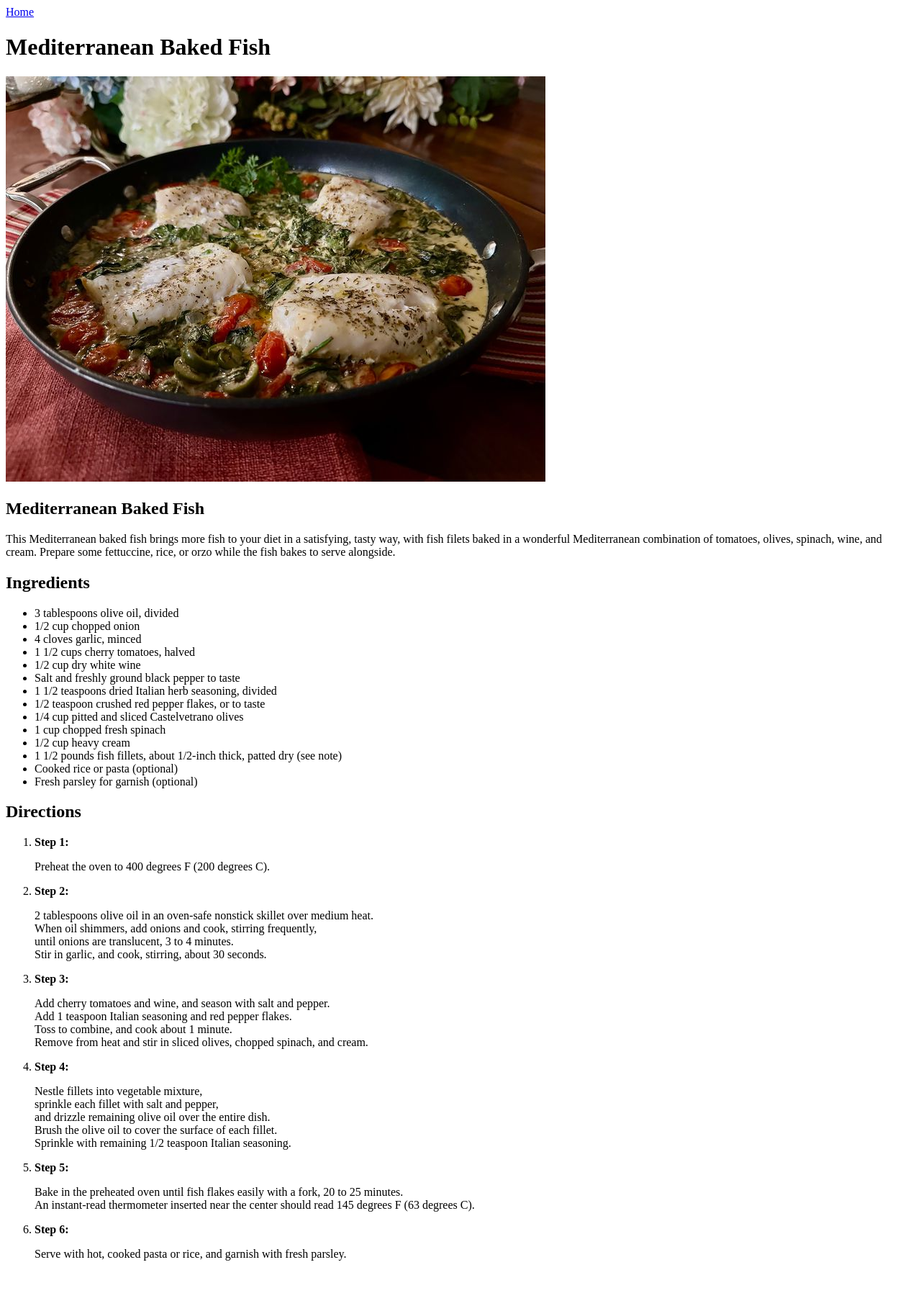
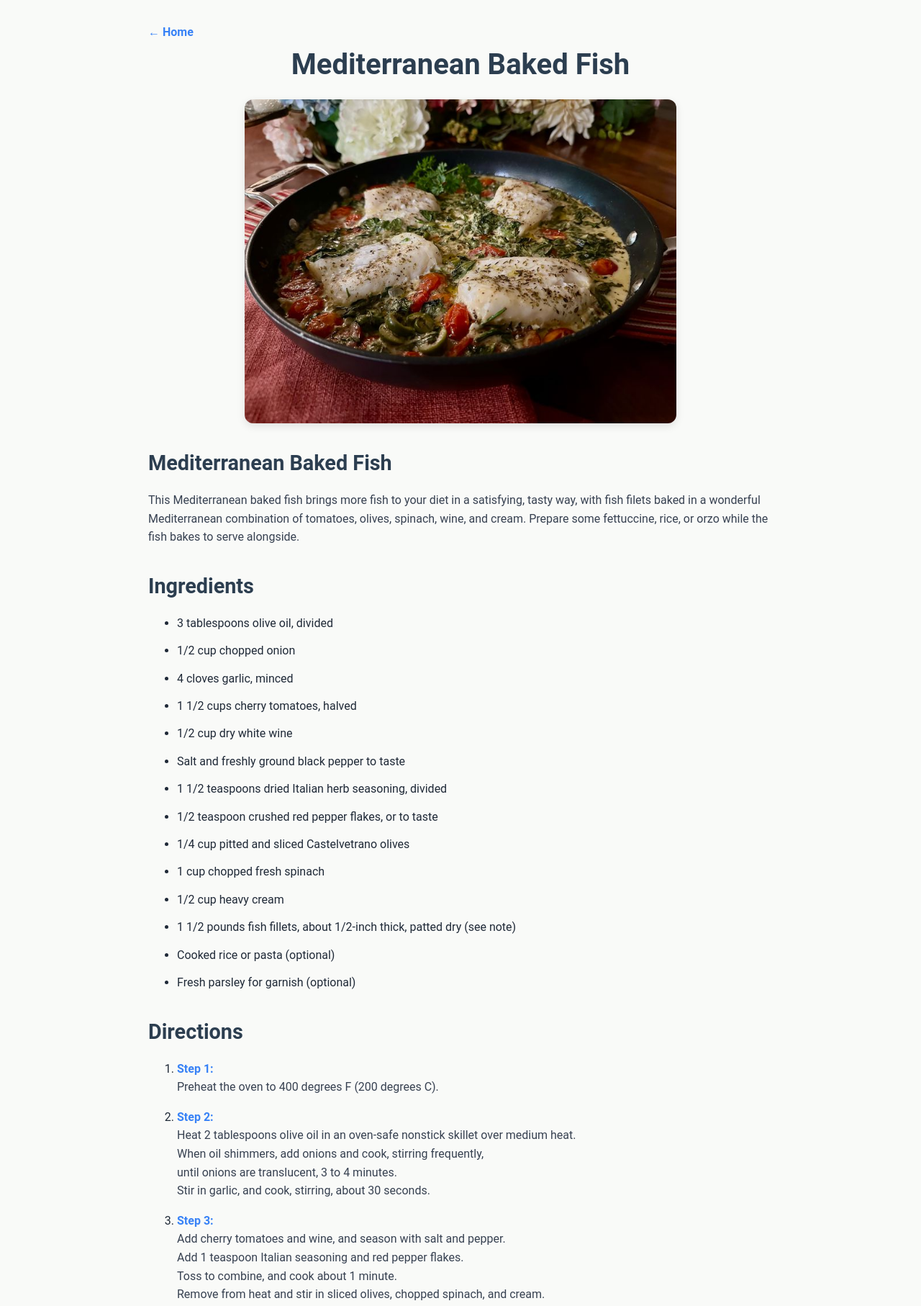
Before and after one commit to L1vStr34m/odin-recipes, a plain HTML site: page recipes/mediterranean_baked_fish.html in a window 1280 px wide. Shown: the top 1814 px of the page at 72% size. Before the commit the page ends 1767 px from the top, so only its background shows below. Drawn offline with Linux system fonts and the light colour scheme.

Commit message:
Add responsive layout and polished styling to Mediterranean Baked Fish recipe page

```diff
--- a/recipes/mediterranean_baked_fish.html
+++ b/recipes/mediterranean_baked_fish.html
@@ -4,13 +4,127 @@
   <meta charset="UTF-8" />
   <meta name="viewport" content="width=device-width, initial-scale=1" />
   <title>Mediterranean Baked Fish</title>
+  <style>
+    /* Reset and base styling */
+    * {
+      box-sizing: border-box;
+      margin: 0;
+      padding: 0;
+    }
+
+    body {
+      font-family: 'Roboto', Arial, sans-serif;
+      background-color: #F9FAF8;
+      color: #1F2937;
+      line-height: 1.6;
+      max-width: 900px;
+      margin: 2rem auto;
+      padding: 0 1rem;
+    }
+
+    a {
+      color: #3882F6;
+      text-decoration: none;
+      font-weight: 600;
+      transition: color 0.3s ease;
+    }
+
+    a:hover,
+    a:focus {
+      color: #2c6fde;
+      text-decoration: underline;
+      outline: none;
+    }
+
+    h1 {
+      font-size: 2.5rem;
+      margin-bottom: 1rem;
+      text-align: center;
+      color: #2c3e50;
+    }
+
+    h2 {
+      font-size: 1.8rem;
+      margin-top: 2rem;
+      margin-bottom: 1rem;
+      color: #2c3e50;
+    }
+
+    img {
+      display: block;
+      width: 100%;
+      max-width: 600px;
+      margin: 1rem auto 2rem auto;
+      border-radius: 12px;
+      box-shadow: 0 4px 12px rgba(0,0,0,0.1);
+      object-fit: cover;
+    }
+
+    ul, ol {
+      margin-left: 1.5rem;
+      margin-bottom: 1.5rem;
+      padding-left: 1rem;
+    }
+
+    li {
+      margin-bottom: 0.8rem;
+    }
+
+    strong {
+      color: #3882F6;
+    }
+
+    p {
+      margin-bottom: 1rem;
+      font-size: 1rem;
+      color: #374151;
+    }
+
+    hr {
+      border: none;
+      border-top: 2px solid #3882F6;
+      margin: 2rem 0;
+      max-width: 150px;
+      margin-left: 0;
+    }
+
+    /* Responsive adjustments */
+    @media (max-width: 600px) {
+      body {
+        margin: 1rem;
+        padding: 0 1rem;
+      }
+
+      h1 {
+        font-size: 2rem;
+      }
+
+      h2 {
+        font-size: 1.4rem;
+      }
+
+      img {
+        max-width: 100%;
+        height: auto;
+        margin-bottom: 1.5rem;
+      }
+
+      ul, ol {
+        margin-left: 1rem;
+      }
+    }
+  </style>
 </head>
 <body>
-  <a href="../index.html">Home</a>
+  <a href="../index.html" aria-label="Back to Home">&larr; Home</a>
+
   <h1>Mediterranean Baked Fish</h1>
-  <img src="../images/Mediterranean-Baked-Fish.jpg" alt="Mediterranean Baked Fish">
+
+  <img src="../images/Mediterranean-Baked-Fish.jpg" alt="Mediterranean Baked Fish" />
+
   <h2>Mediterranean Baked Fish</h2>
   <p>This Mediterranean baked fish brings more fish to your diet in a satisfying, tasty way, with fish filets baked in a wonderful Mediterranean combination of tomatoes, olives, spinach, wine, and cream. Prepare some fettuccine, rice, or orzo while the fish bakes to serve alongside.</p>
+
   <h2>Ingredients</h2>
   <ul>
     <li>3 tablespoons olive oil, divided</li>
@@ -32,46 +146,33 @@
   <h2>Directions</h2>
   <ol>
     <li><strong>Step 1:</strong>
-    <p>
-    Preheat the oven to 400 degrees F (200 degrees C).
-    </p>
+      <p>Preheat the oven to 400 degrees F (200 degrees C).</p>
     </li>
-  <li>
-    <strong>Step 2:</strong>
-    <p>
-    2 tablespoons olive oil in an oven-safe nonstick skillet over medium heat.<br>
-    When oil shimmers, add onions and cook, stirring frequently,<br>
-    until onions are translucent, 3 to 4 minutes.<br>
-    Stir in garlic, and cook, stirring, about 30 seconds.
-    </p>
+    <li><strong>Step 2:</strong>
+      <p>Heat 2 tablespoons olive oil in an oven-safe nonstick skillet over medium heat.<br />
+         When oil shimmers, add onions and cook, stirring frequently,<br />
+         until onions are translucent, 3 to 4 minutes.<br />
+         Stir in garlic, and cook, stirring, about 30 seconds.</p>
     </li>
     <li><strong>Step 3:</strong>
-    <p>
-    Add cherry tomatoes and wine, and season with salt and pepper.<br>
-    Add 1 teaspoon Italian seasoning and red pepper flakes.<br>
-    Toss to combine, and cook about 1 minute.<br>
-    Remove from heat and stir in sliced olives, chopped spinach, and cream.
-    </p>
+      <p>Add cherry tomatoes and wine, and season with salt and pepper.<br />
+         Add 1 teaspoon Italian seasoning and red pepper flakes.<br />
+         Toss to combine, and cook about 1 minute.<br />
+         Remove from heat and stir in sliced olives, chopped spinach, and cream.</p>
     </li>
     <li><strong>Step 4:</strong>
-    <p>
-    Nestle fillets into vegetable mixture,<br>
-    sprinkle each fillet with salt and pepper,<br>
-    and drizzle remaining olive oil over the entire dish.<br>
-    Brush the olive oil to cover the surface of each fillet.<br>
-    Sprinkle with remaining 1/2 teaspoon Italian seasoning.<br>
-    </p>
+      <p>Nestle fillets into vegetable mixture,<br />
+         sprinkle each fillet with salt and pepper,<br />
+         and drizzle remaining olive oil over the entire dish.<br />
+         Brush the olive oil to cover the surface of each fillet.<br />
+         Sprinkle with remaining 1/2 teaspoon Italian seasoning.</p>
     </li>
     <li><strong>Step 5:</strong>
-    <p>
-    Bake in the preheated oven until fish flakes easily with a fork, 20 to 25 minutes.<br>
-    An instant-read thermometer inserted near the center should read 145 degrees F (63 degrees C).
-    </p>
+      <p>Bake in the preheated oven until fish flakes easily with a fork, 20 to 25 minutes.<br />
+         An instant-read thermometer inserted near the center should read 145 degrees F (63 degrees C).</p>
     </li>
     <li><strong>Step 6:</strong>
-    <p>
-    Serve with hot, cooked pasta or rice, and garnish with fresh parsley.
-    </p>
+      <p>Serve with hot, cooked pasta or rice, and garnish with fresh parsley.</p>
     </li>
   </ol>
 </body>
```
Lines whose indentation alone changed are shown as unchanged.
